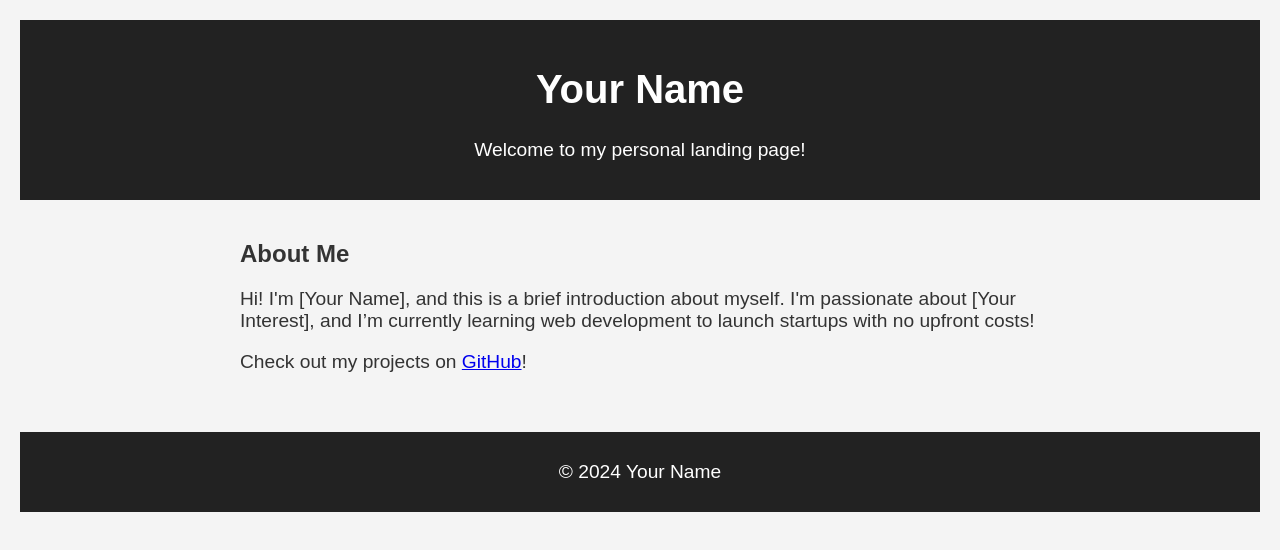
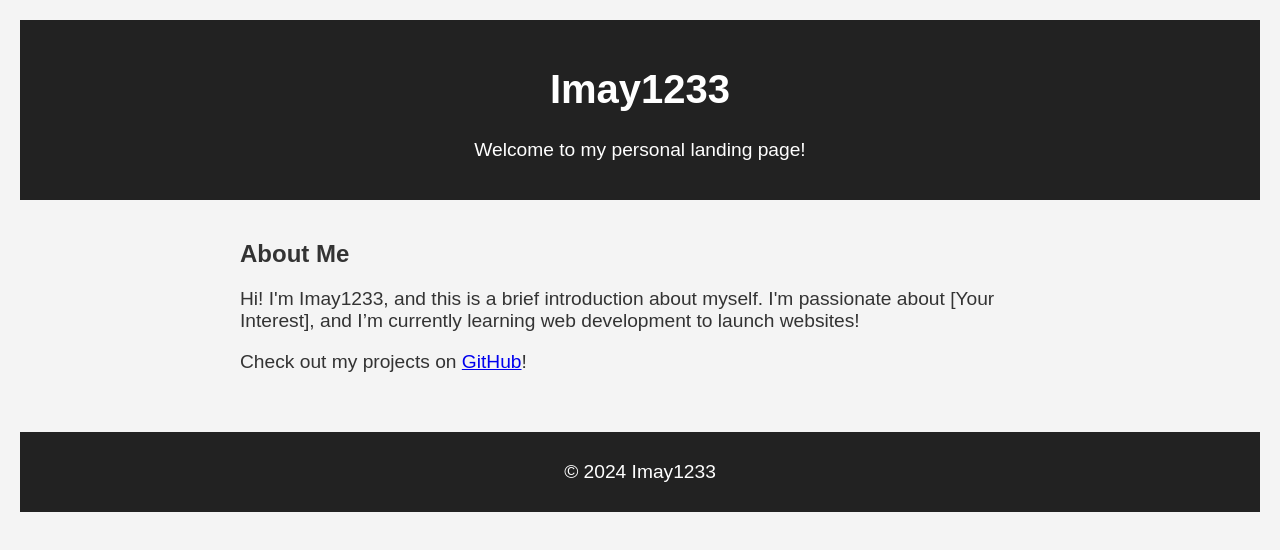
Before and after one commit to Imay1233/Imay1233.github.io, a plain HTML site: page index.html in a window 1280 px wide. Drawn offline with Linux system fonts and the light colour scheme.

Commit message:
Update index.html

```diff
--- a/index.html
+++ b/index.html
@@ -40,19 +40,19 @@
 </head>
 <body>
   <header>
-    <h1>Your Name</h1>
+    <h1>Imay1233</h1>
     <p>Welcome to my personal landing page!</p>
   </header>
 
   <section>
     <h2>About Me</h2>
-    <p>Hi! I'm [Your Name], and this is a brief introduction about myself. I'm passionate about [Your Interest], and I’m currently learning web development to launch startups with no upfront costs!</p>
-    <p>Check out my projects on <a href="https://github.com/yourusername" target="_blank">GitHub</a>!</p>
+    <p>Hi! I'm Imay1233, and this is a brief introduction about myself. I'm passionate about [Your Interest], and I’m currently learning web development to launch websites!</p>
+    <p>Check out my projects on <a href="https://github.com/Imay1233" target="_blank">GitHub</a>!</p>
   </section>
 
 
   <footer>
-    <p>&copy; 2024 Your Name</p>
+    <p>&copy; 2024 Imay1233</p>
   </footer>
 </body>
 </html>
```
